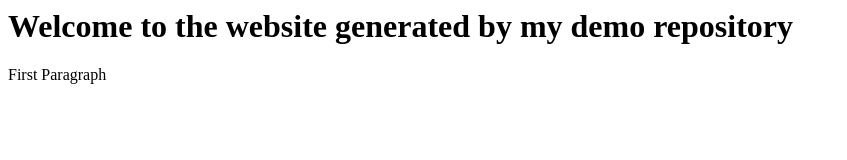
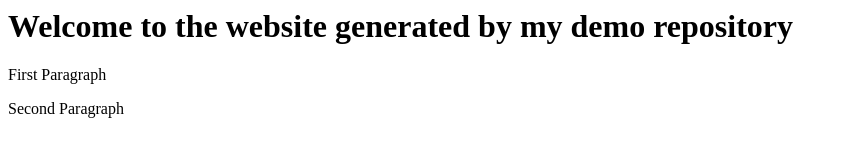
Before and after one commit to NikitaRaut1/demo-repository, a website: page index.html in a window 1280 px wide. Shown: the whole page, without its empty margins (0-847 px from the left). Drawn offline with Linux system fonts and the light colour scheme.

Commit message:
Second Paragraph

```diff
--- a/index.html
+++ b/index.html
@@ -1,2 +1,3 @@
 <h1>Welcome to the website generated by my demo repository</h1>
 <p>First Paragraph</p>
+<p>Second Paragraph </p>
```
